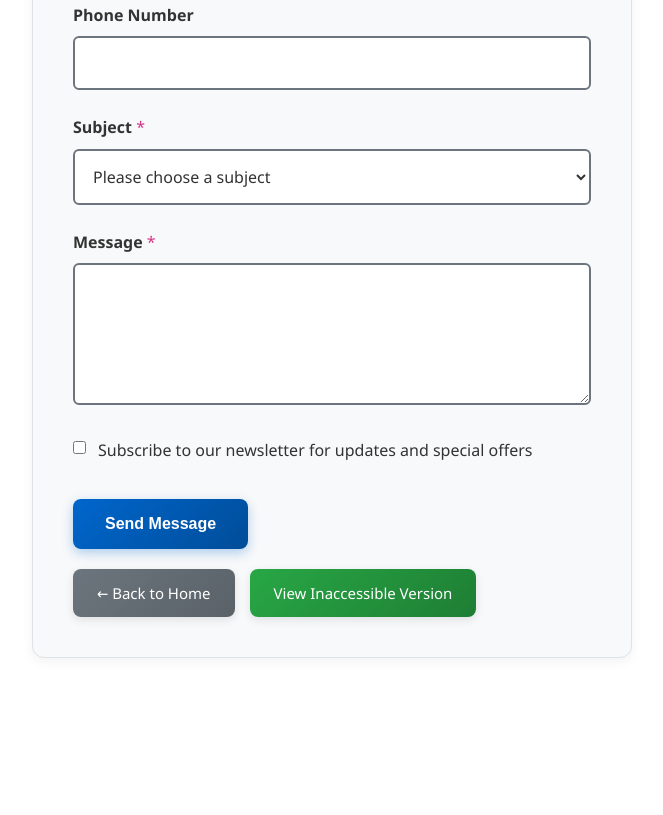
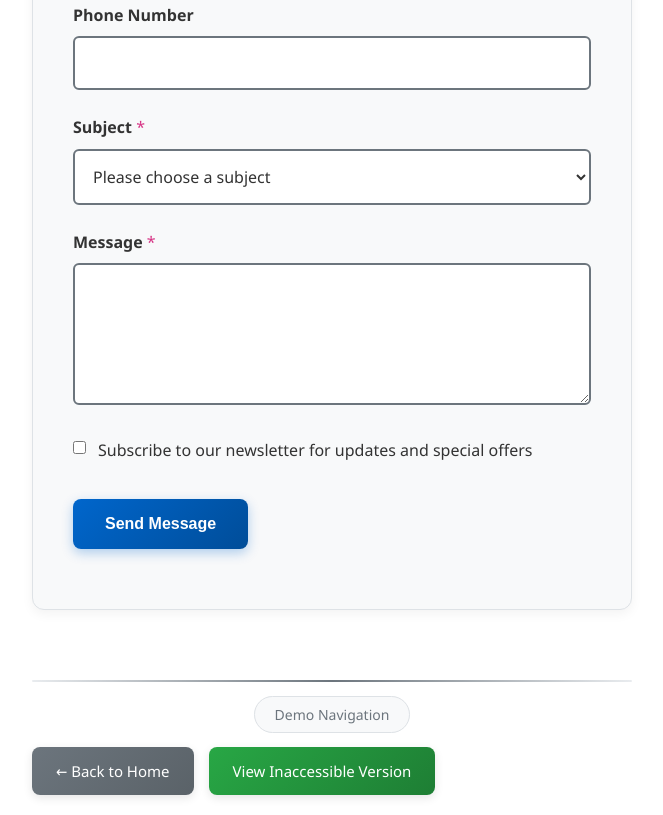
Before and after one commit to rtmakatura/accessibility-demo, a plain HTML site: page accessible.html in a window 1280 px wide. Shown: the part 594-1409 px from the top of the page, without its empty margins (308-971 px from the left). Before the commit the page ends 1272 px from the top, so only its background shows below. Drawn offline with Linux system fonts and the light colour scheme.

Commit message:
Update accessible.html

```diff
--- a/accessible.html
+++ b/accessible.html
@@ -215,6 +215,34 @@
         /* Form actions */
         .form-actions {
             margin-top: 35px;
+        }
+
+        /* Platform navigation - separate from form demo */
+        .platform-nav {
+            margin-top: 40px;
+            padding-top: 30px;
+        }
+
+        .nav-separator {
+            height: 2px;
+            background: linear-gradient(to right, #e9ecef, #6c757d, #e9ecef);
+            margin-bottom: 20px;
+            border-radius: 1px;
+        }
+
+        .nav-label {
+            text-align: center;
+            margin-bottom: 20px;
+        }
+
+        .nav-label span {
+            background: #f8f9fa;
+            padding: 8px 20px;
+            border-radius: 20px;
+            font-size: 14px;
+            color: #6c757d;
+            font-weight: 500;
+            border: 1px solid #dee2e6;
         }
 
         .submit-btn {
@@ -450,7 +478,16 @@
                     <button type="submit" class="submit-btn" id="submit-button">
                         Send Message
                     </button>
+                </div>
+            </form>
+        </div>
 
+        <!-- Platform Navigation - Not part of the form demo -->
+        <div class="platform-nav">
+            <div class="nav-separator"></div>
+            <div class="nav-label">
+                <span>Demo Navigation</span>
+            </div>
             <div class="nav-buttons">
                 <a href="index.html" class="nav-btn home-btn">
                     ← Back to Home
```
Lines whose indentation alone changed are shown as unchanged.
